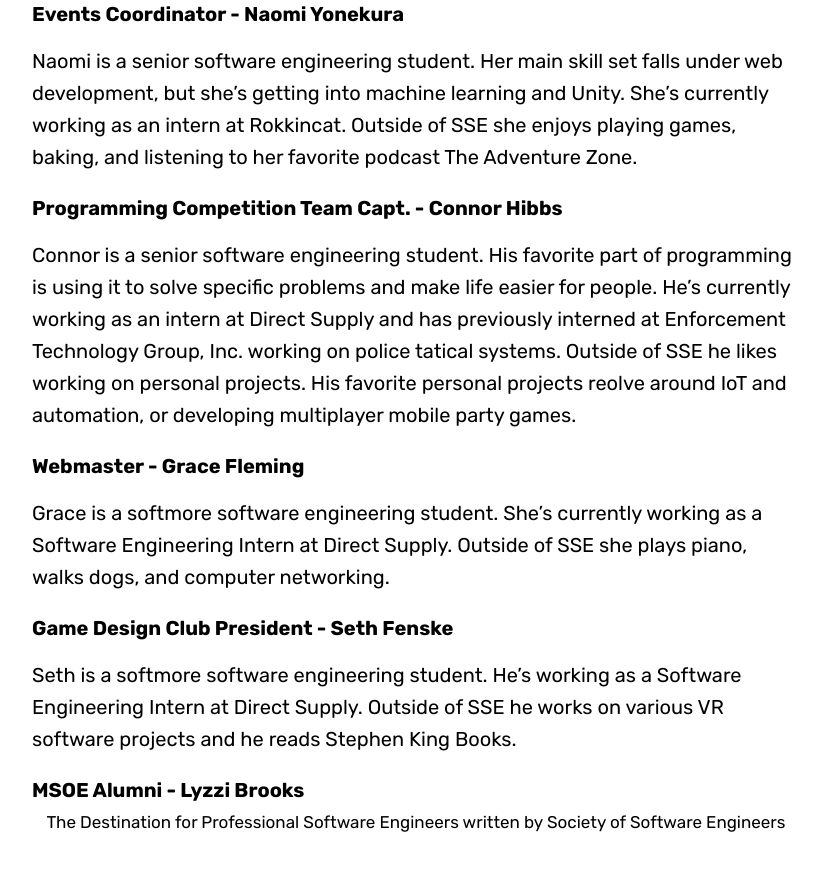
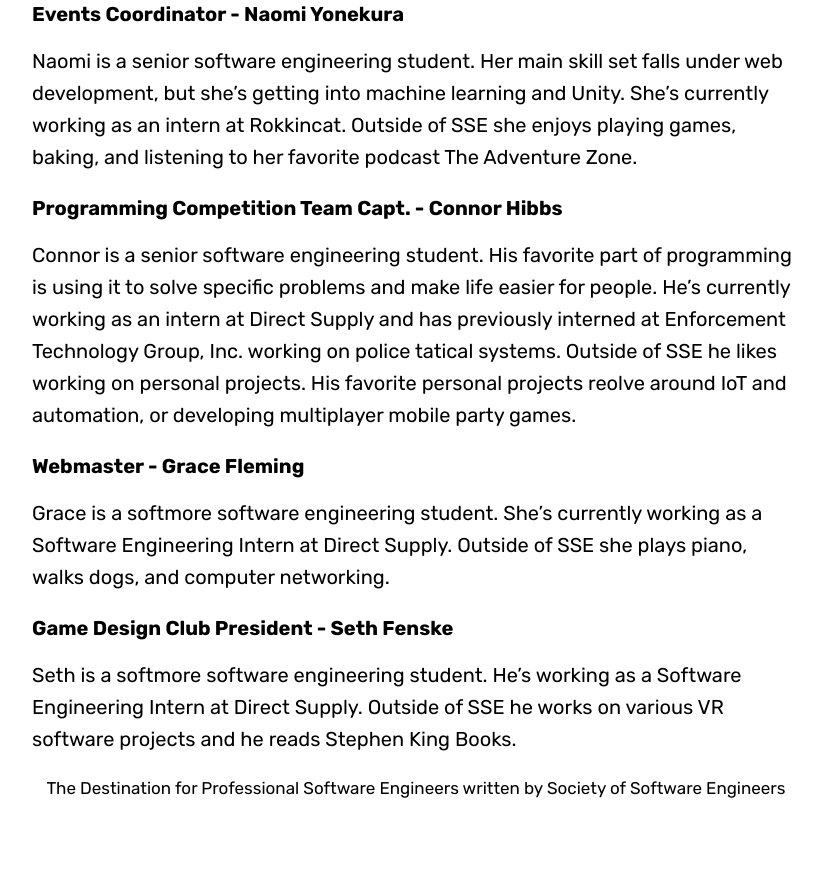
Before and after one commit to msoe-sse/msoe-sse.github.io, a Jekyll site: the page built from eBoard.md, in a window 1280 px wide and 900 px high, scrolled down 1826 px. Shown: the top 871 px of the window, without its empty margins (224-1046 px from the left). Built offline with Jekyll 4.4.1, drawn with Linux system fonts in a browser that asks for light colours; some web fonts are replaced.

Commit message:
Removed Lyzzi Brooks

```diff
--- a/eBoard.md
+++ b/eBoard.md
@@ -34,5 +34,3 @@ Grace is a softmore software engineering student. She's currently working as a S
 
 ### Game Design Club President - Seth Fenske
 Seth is a softmore software engineering student. He's working as a Software Engineering Intern at Direct Supply. Outside of SSE he works on various VR software projects and he reads Stephen King Books.
-
-### MSOE Alumni - Lyzzi Brooks
```
